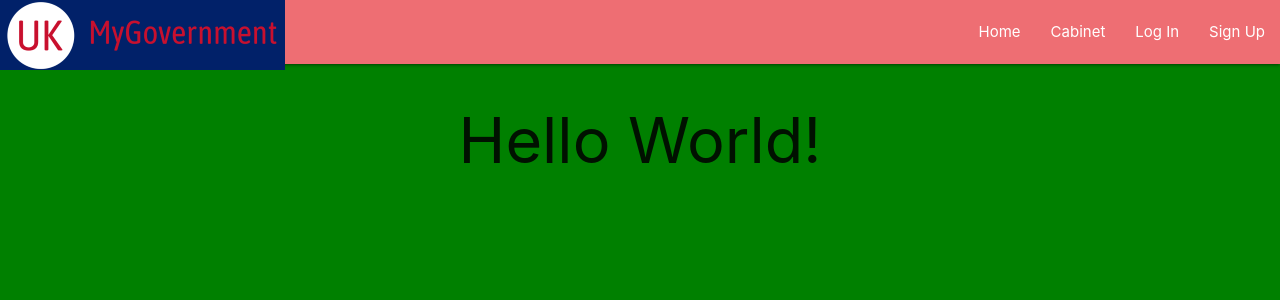
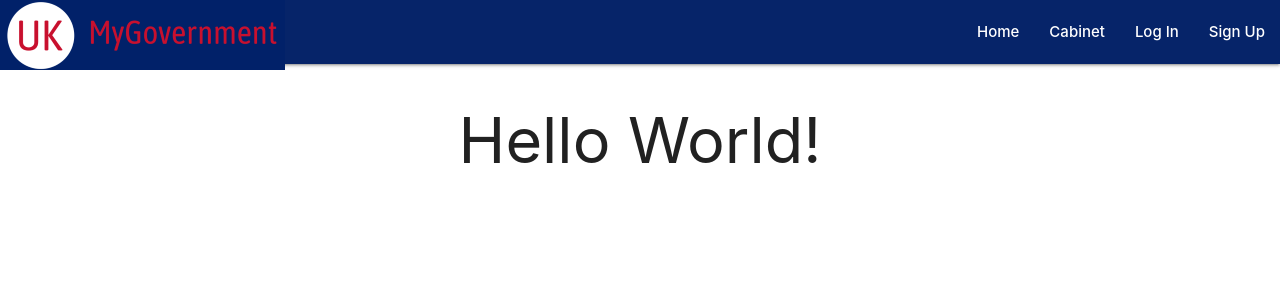
Before and after one commit to alikariminik/MyGov-Milestone-Project-3, a Flask app: page / in a window 1280 px wide. Shown: the top 300 px of the page. Run offline with Flask 2, Linux system fonts and the light colour scheme; some libraries are stand-ins or nearby versions.

Commit message:
Added CSS styling to navbar

```diff
--- a/static/css/style.css
+++ b/static/css/style.css
@@ -1,11 +1,18 @@
+/* Navbar */
 #logo{
    height: 100%;
    overflow: hidden;
    width: 100%;
 }
 
+nav {
+   background-color: #062469;
+   color: white;
+   font-weight: 500;
+}
+
 body {
-    background-color: green;
+   background-color: white;
 }
 
  .center-image {
```
Lines whose indentation alone changed are shown as unchanged.
